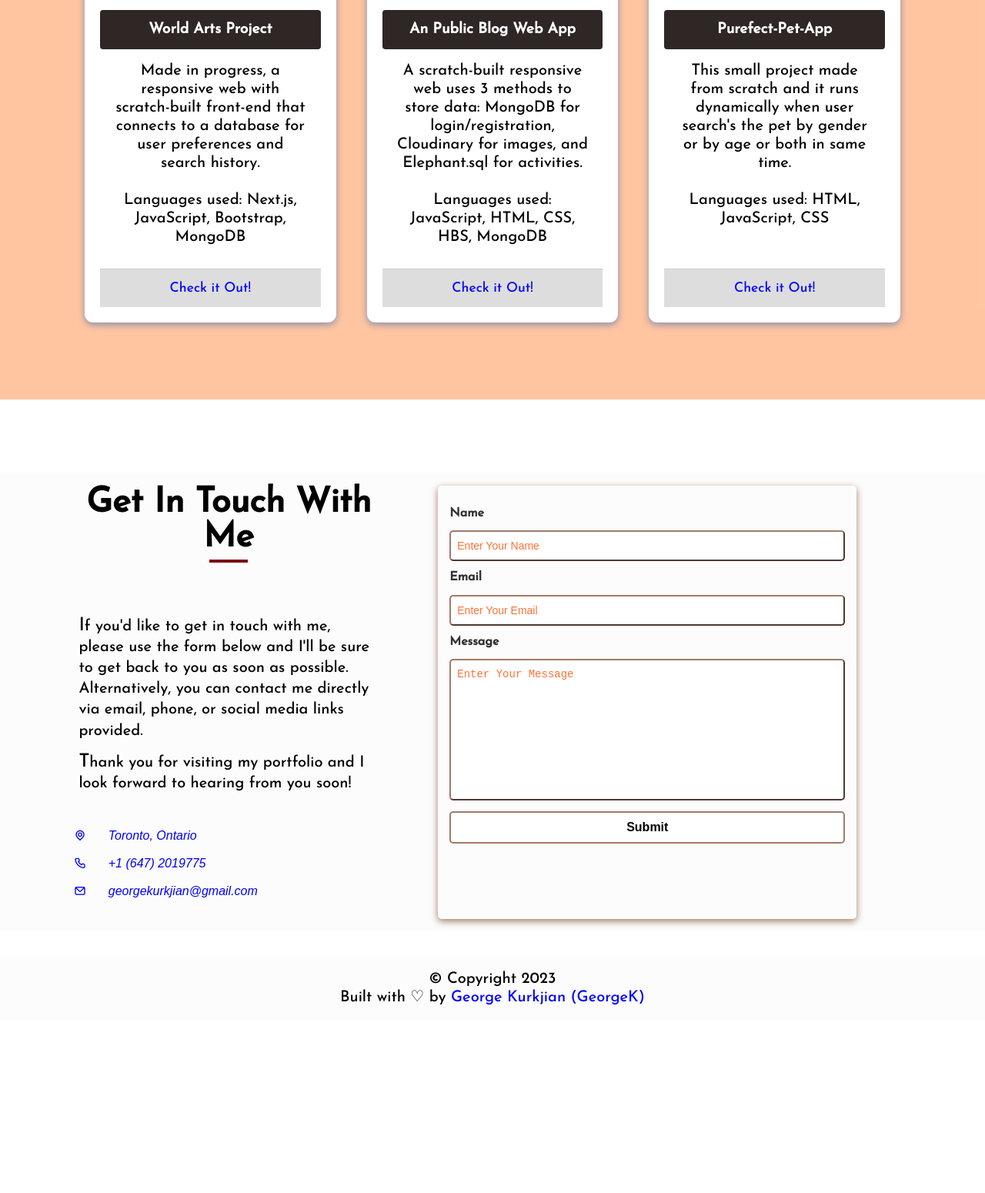
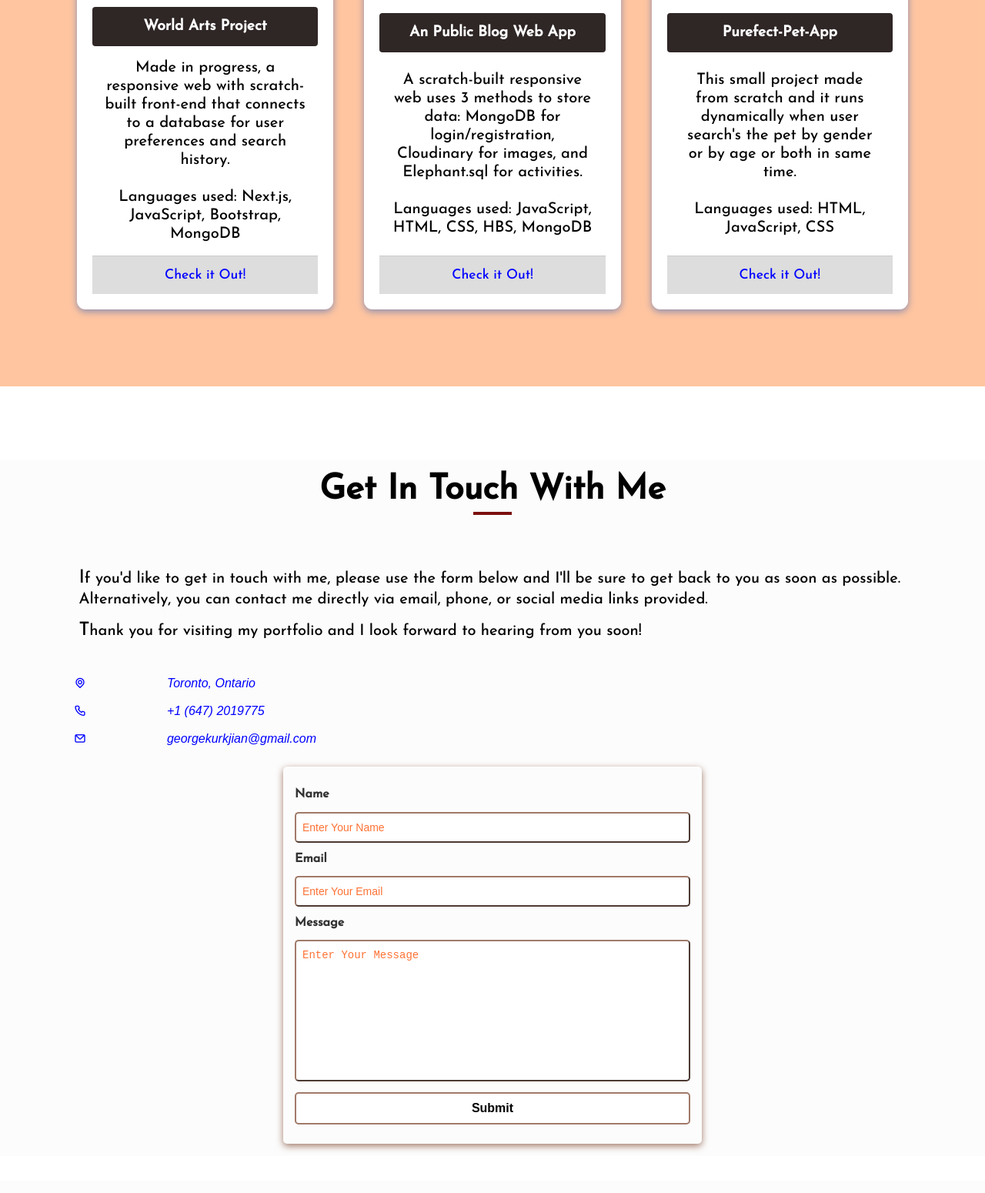
Before and after one commit to gkurkjian/Portfolio, a plain HTML site: page index.html in a window 1280 px wide. Shown: the part 2901-4451 px from the top of the page at 77% size. Before the commit the page ends 4227 px from the top, so only its background shows below. Drawn offline with nearby package versions, Linux system fonts and the light colour scheme.

Commit message:
responsiveness fixed: part 1

```diff
--- a/css/styles.css
+++ b/css/styles.css
@@ -149,10 +149,10 @@ nav ul li {
   box-shadow: 0px 2px 15px 2px var(--primary-shadow);
 }
 
-/* DEMO-SPECIFIC STYLES */
+/* Mini-box Title Typing Effect */
 .bio-title {
   margin-bottom: 10px;
-  color: black;
+  color: redblack;
   overflow: hidden; /* Ensures the content is not revealed until the animation */
   border-right: .15em solid orange; /* The typewriter cursor */
   white-space: nowrap; /* Keeps the content on a single line */
@@ -305,6 +305,7 @@ nav ul li {
   background-color: #ffaa72ac;
   margin-top: 6rem;
   padding: 5rem 5rem;
+  height: fit-content;
   text-align: center;
 }
 
@@ -333,15 +334,17 @@ nav ul li {
 
 .projects-container {
   display: flex;
-  max-width: 68.75rem;
+  /* max-width: 68.75rem; */
   margin: auto;
   text-align: center;
   margin-top: 2.5rem;
 }
 
 .project-card {
-  width: 850%;
-  height: 100%;
+  display: flex;
+  width: 150%;
+  /* height: 100%; */
+  position: relative;
   margin-bottom: 2rem;
   background-color: #fff;
   flex-direction: column;
@@ -355,7 +358,7 @@ nav ul li {
 
 .project-pic {
   position: relative; /*This will prevent to overlay and not change the size of the pic*/
-  width: 250px;
+  width: 100%;
   height: 150px;
   object-fit: cover;
   margin-bottom: 25px;
@@ -377,7 +380,7 @@ nav ul li {
   margin-bottom: var(--bottom-margin);
   padding: 1rem;
   margin: 0;
-  height: 285px;
+  /* height: 285px; */
   line-height: 1.2;
   overflow: hidden;
 }
@@ -394,6 +397,7 @@ nav ul li {
   /* border-radius: 5%; */
   position: relative;
   overflow: hidden;
+  bottom: 0;
   }
 
   .project-link:hover {
@@ -475,6 +479,11 @@ nav ul li {
 .contact {
   background-color: var(--bg-color);
   padding: 1rem 6rem;
+}
+
+.contact-flex-box {
+  display: flex;
+  flex-direction: row !important;
 }
 
 .contact p {
@@ -750,6 +759,10 @@ footer {
     height: 100%;
   }
 
+  .contact-flex-box {
+    flex-direction: column;
+  }
+
   .contact-form-container {
     max-width: 23.75rem;
   }
@@ -770,7 +783,8 @@ footer {
       max-width: 100%;
     }
     .project-container {
-      width: 17.875rem;
+      /* width: 17.875rem; */
+      width: 80%;
     }
 
     .project-pic {
--- a/index.html
+++ b/index.html
@@ -109,11 +109,12 @@
       </div>
     </section>
 
+    <!-- projects section -->
     <section class="projects" id="projects">
       <h2 class="projects-title" class="trigger">My &lt;Projects/&gt;</h2>
       <br/><br/>
       <div class="projects-container">
-        <div class="project-container project-card">
+        <div class="project-card">
           <img src="/img/art-project.jpg" alt="expense-tracker" loading="lazy" class="project-pic"/>
 
           <h3 class="project-title">World Arts Project</h3>
@@ -125,7 +126,7 @@
           <a href="https://web-422-assignment6-georgekurkjian.vercel.app/" target="_blank" class="project-link">Check it Out!</a>
         </div>
 
-        <div class="project-container project-card">
+        <div class="project-card">
           <img src="/img/ScreenshotOfWEB322Project.jpg" alt="netflix-clone" loading="lazy" class="project-pic"/>
           <h3 class="project-title">An Public Blog Web App</h3>
           <p class="project-details">
@@ -136,7 +137,7 @@
           <a href="https://kind-pink-sea-urchin.cyclic.app/blog" target="_blank" class="project-link">Check it Out!</a>
         </div>
 
-        <div class="project-container project-card">
+        <div class="project-card">
           <img src="/img/petApp.jpg" alt="purefect-app-pic" loading="lazy" class="project-pic"/>
           <h3 class="project-title">Purefect-Pet-App</h3>
           <p class="project-details">
@@ -153,8 +154,9 @@
 
     <!-- Contact section -->
     <section class="contact" id="contact">
-      <div style="display: flex; flex-direction: row;">
-        <div class="container" style="width: 37%;">
+      <!-- style="display: flex; flex-direction: row;" -->
+      <div class="conta-flex-box">
+        <div class="container">
           <!-- Part 1 code goes here -->
 
           <div class="contact_info">
```
